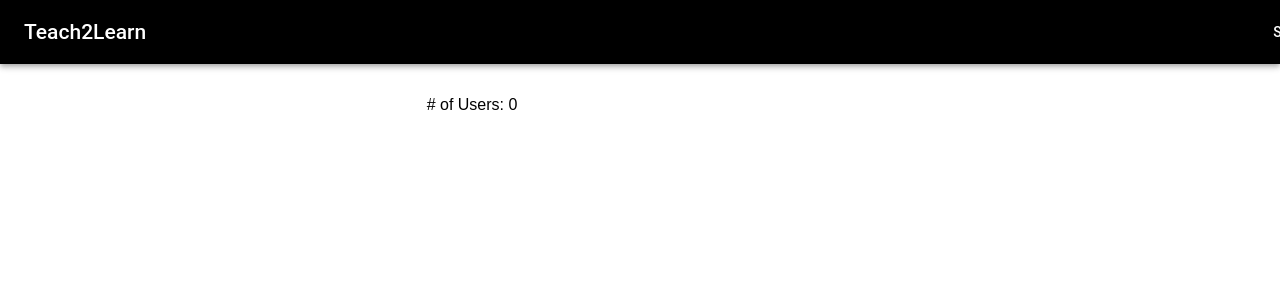
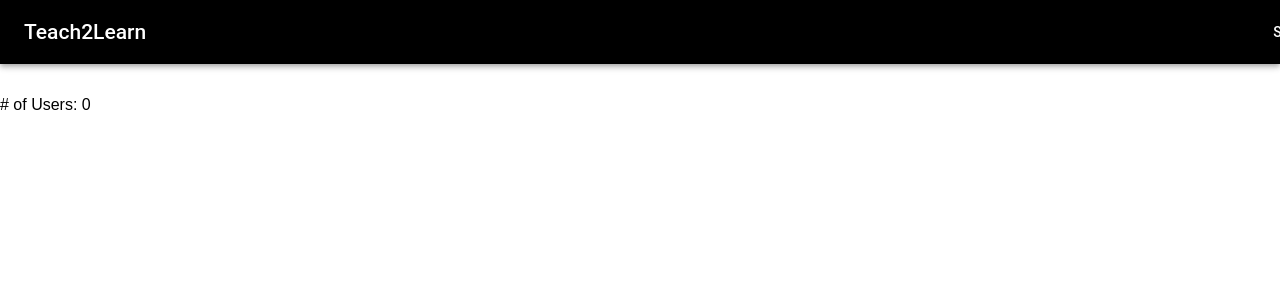
Before and after one commit to francesyu90/Artivo, a React (Create React App) app in the folder artivo/: page / in a window 1280 px wide. Shown: the top 300 px of the page. Built offline with nearby package versions, Linux system fonts and the light colour scheme.

Commit message:
refactor: Refactored code & Made use of SignupPage

```diff
--- a/artivo/src/App.js
+++ b/artivo/src/App.js
@@ -1,12 +1,10 @@
 import React, { Component } from 'react';
 import './App.css';
-
-import { Grid } from '@material-ui/core/';
 
 import { Route } from 'react-router-dom';
 
 import CustomizedNavBar from './components/CustomizedNavBar';
-import SignupForm from './components/SignupForm';
+import SignupPage from './pages/SignupPage';
 
 class App extends Component {
 
@@ -23,18 +21,18 @@ class App extends Component {
     render() {
         return (
             <div className="App">
+
                 <CustomizedNavBar />
-                <Grid container className="app-body">
-                    <Grid item xs={4}>
-                    </Grid>
-                    <Grid item xs={8}>
-                        <Route
-                            path="/signup"
-                            render={() => <SignupForm addUserToList={this.addUserToList} />}
-                        />
-                        # of Users: {this.state.userProfiles.length}
-                    </Grid>
-                </Grid>
+
+                <div className="app-body">
+
+                    <Route
+                        path="/signup"
+                        render={() => <SignupPage addUserToList={this.addUserToList} />}
+                    />
+                    # of Users: {this.state.userProfiles.length}
+
+                </div>
             </div>
         );
     }
--- /dev/null
+++ b/artivo/src/pages/SignupPage.js
@@ -0,0 +1,24 @@
+import React, { Component } from 'react';
+
+import { Grid } from '@material-ui/core/';
+
+import SignupForm from '../components/SignupForm';
+
+class SignupPage extends Component {
+
+    render() {
+        return (
+            <div>
+                <Grid container>
+                    <Grid item xs={4}>
+                    </Grid>
+                    <Grid item xs={8}>
+                        <SignupForm addUserToList={this.props.addUserToList} />
+                    </Grid>
+                </Grid>
+            </div>
+        );
+    }
+}
+
+export default SignupPage;
```
